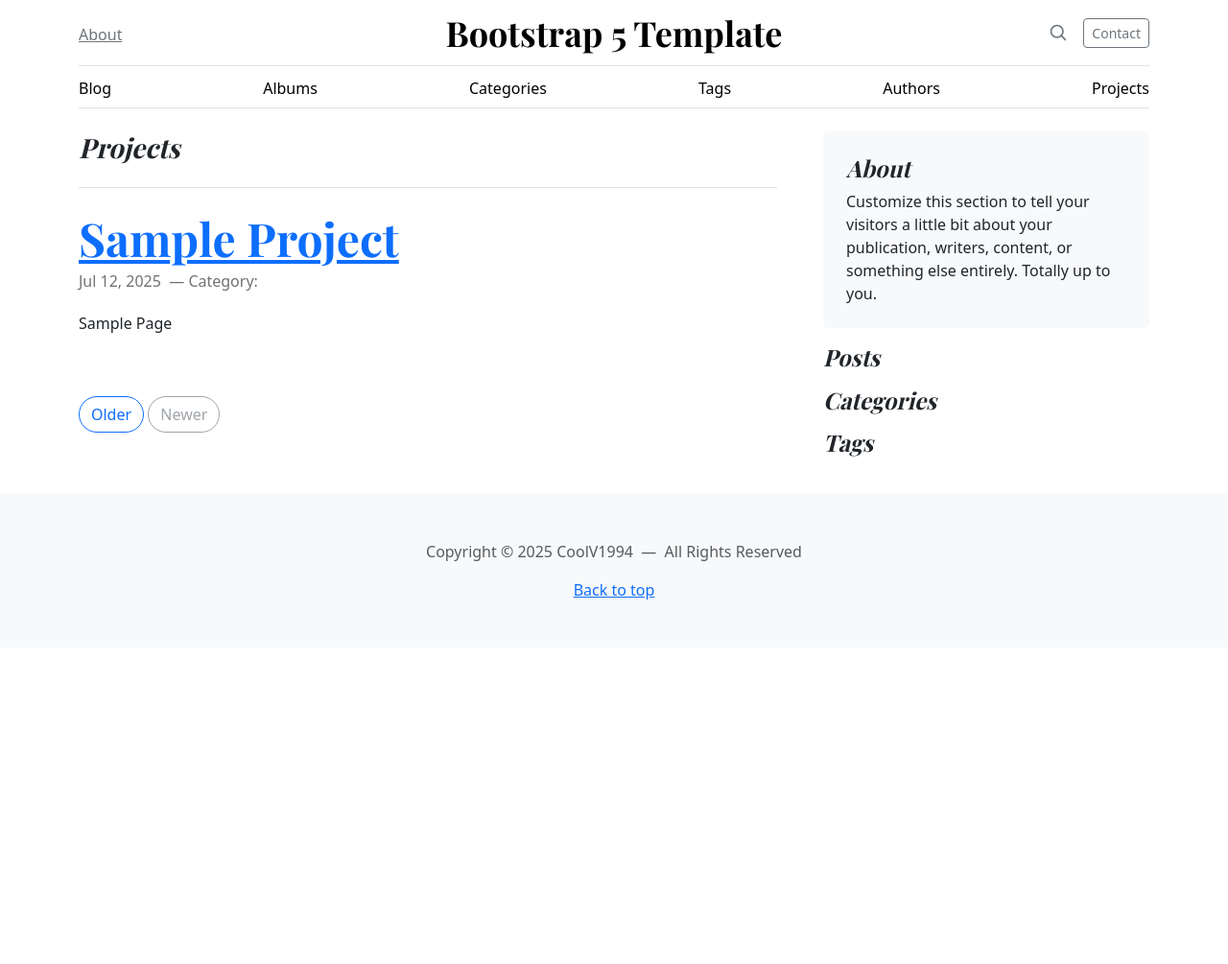
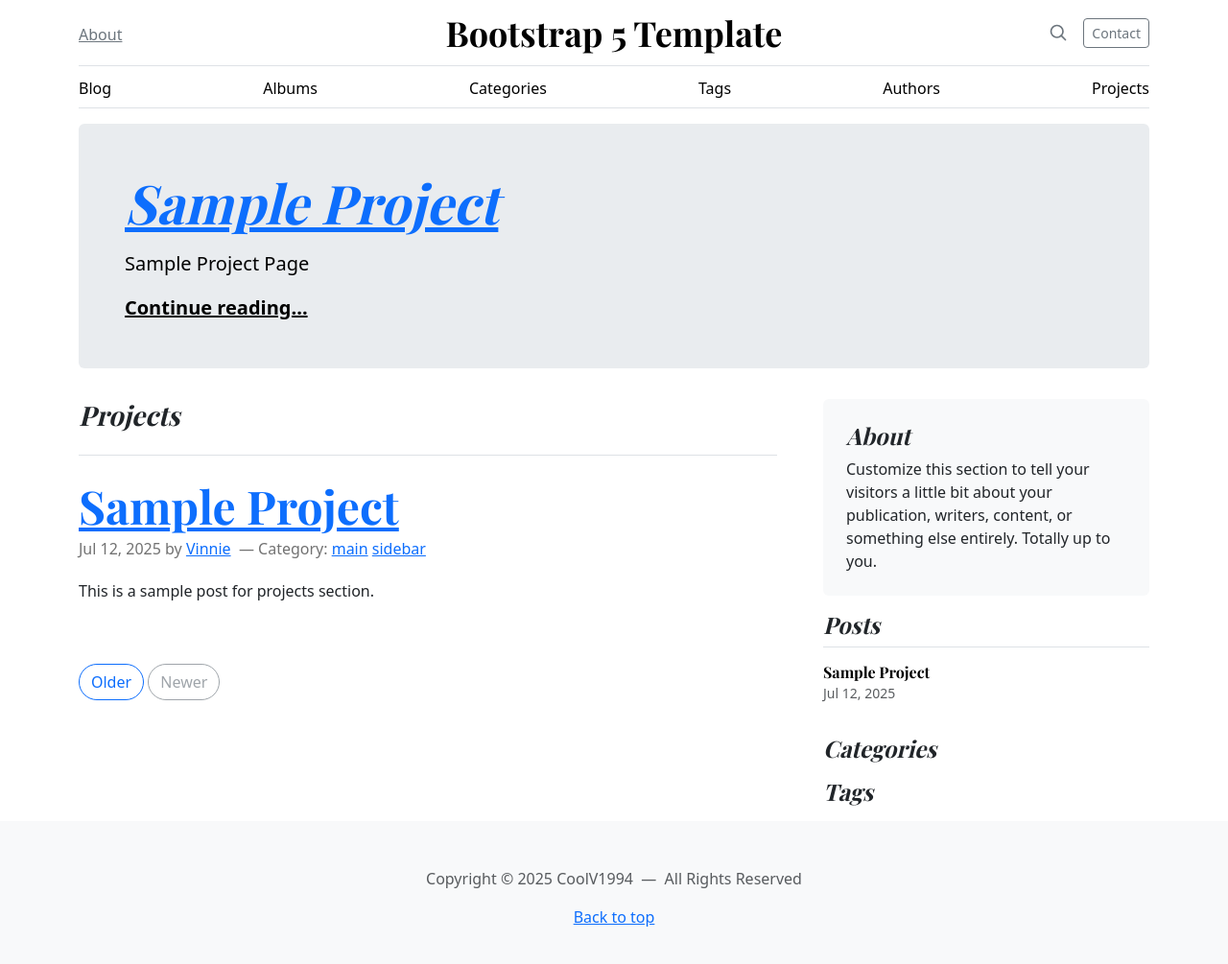
Before and after one commit to CoolV1994/Template-Bootstrap-5, a Jekyll site: the page built from projects/index.html, in a window 1280 px wide and 1016 px high. Shown: the top 1005 px of the window at 96% size. Built offline with Jekyll 4.4.1, drawn with Linux system fonts in a browser that asks for light colours.

Commit message:
Update Sample.md

```diff
--- a/_projects/Sample.md
+++ b/_projects/Sample.md
@@ -2,6 +2,9 @@
 layout: post
 title: Sample Project
 excerpt: Sample Project Page
+author: CoolV1994
+categories: main sidebar
+tags: project sample
 ---
 
-Sample Page
+This is a sample post for projects section.
```
